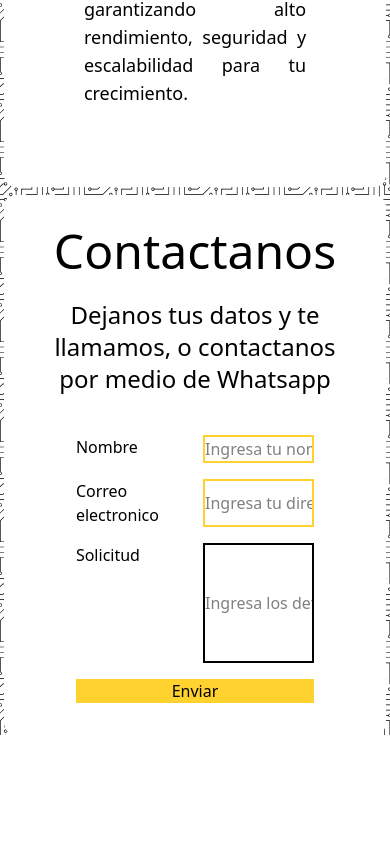
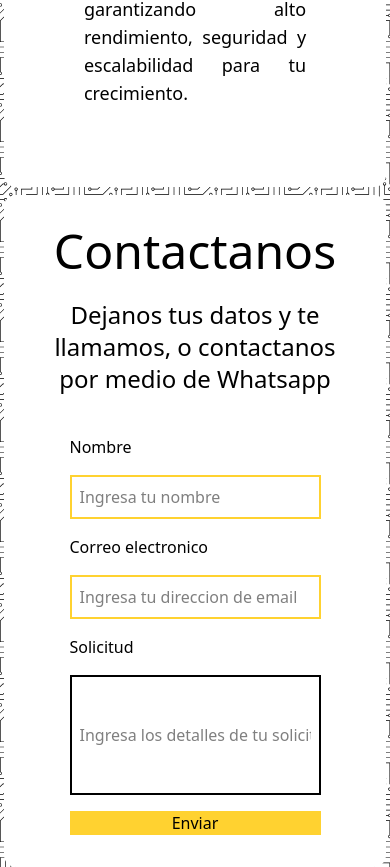
Before and after one commit to Codernetix/cibernetix, a React (Vite) app: page / in a window 390 px wide. Shown: the part 3727-4594 px from the top of the page. Before the commit the page ends 4462 px from the top, so only its background shows below. Built offline with nearby package versions, Linux system fonts and the light colour scheme.

Commit message:
se mejora la version mobile first

```diff
--- a/src/App.tsx
+++ b/src/App.tsx
@@ -35,13 +35,13 @@ function App() {
             </p>
 
             <div className="flex justify-center mt-10">
-              <form className="grid grid-cols-2 gap-4 text-start text-top px-10">
+              <form className="grid md:grid-cols-2 gap-4 text-start text-top px-10">
                 <label htmlFor="nombre">Nombre</label>
                 <input
                   type="text"
                   name="nombre"
                   id="nombre"
-                  className="border-2 border-amber-300"
+                  className="border-2 border-amber-300 p-2"
                   placeholder="Ingresa tu nombre"
                 />
                 <label htmlFor="email">Correo electronico</label>
@@ -49,7 +49,7 @@ function App() {
                   type="email"
                   name="email"
                   id="email"
-                  className="border-2 border-amber-300"
+                  className="border-2 border-amber-300 p-2"
                   placeholder="Ingresa tu direccion de email"
                 />
                 <label htmlFor="solicitud">Solicitud</label>
@@ -57,7 +57,7 @@ function App() {
                   type="text"
                   name="solicitud"
                   id="solicitud"
-                  className="border-2 border-amber-3001 h-30 text-clip"
+                  className="border-2 border-amber-3001 h-30 p-2 overflow-x-clip"
                   maxLength={300}
                   placeholder="Ingresa los detalles de tu solicitud"
                 />
@@ -65,7 +65,7 @@ function App() {
                 <input
                   type="button"
                   value="Enviar"
-                  className="col-span-2 bg-amber-300"
+                  className="md:col-span-2 bg-amber-300"
                 />
               </form>
             </div>
```
